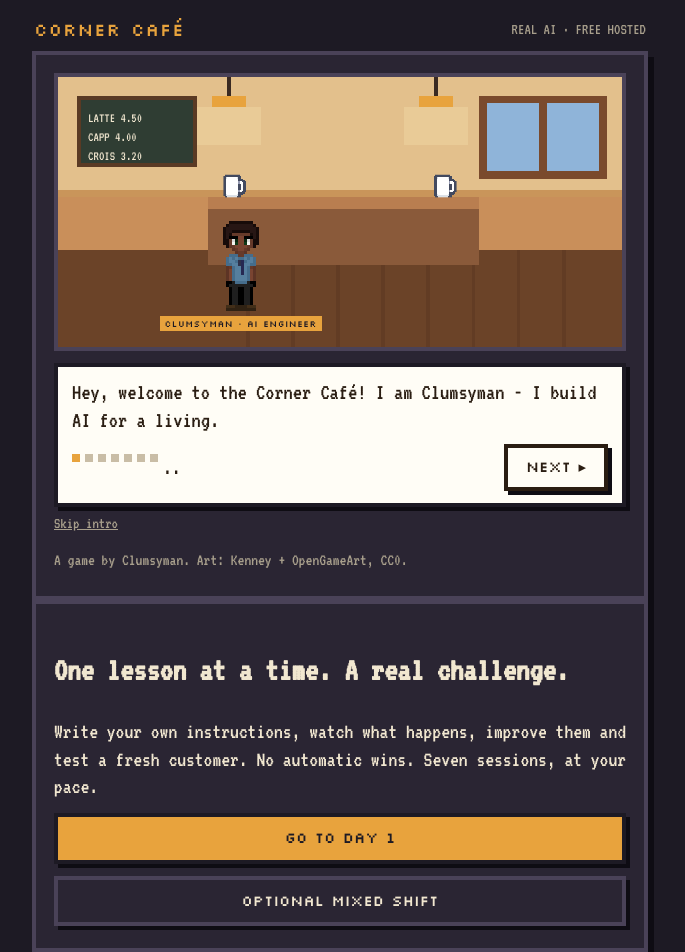
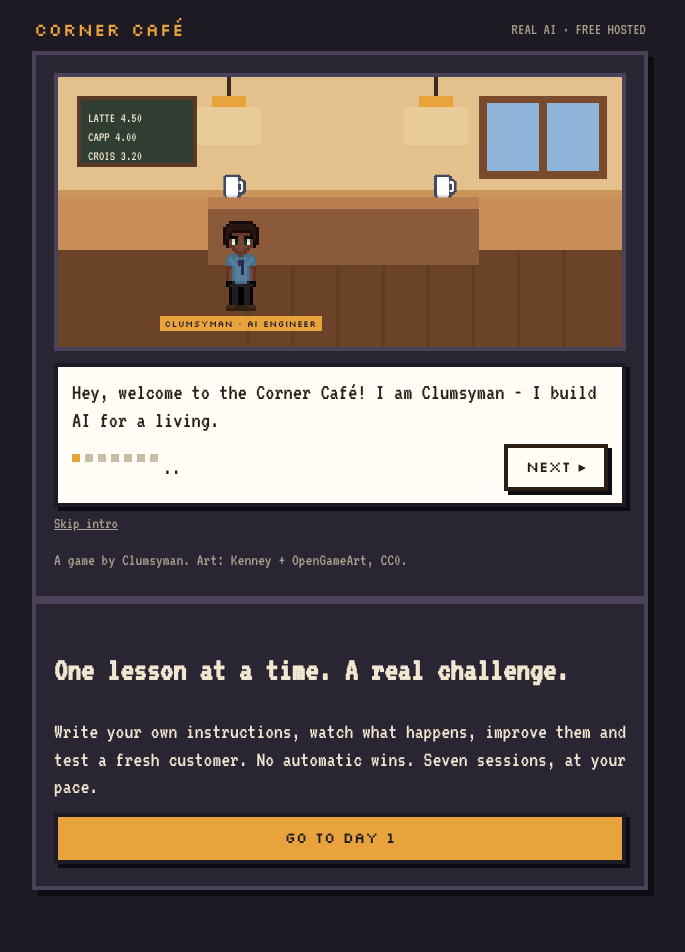
Before and after one commit to a-clumsyman/inference-explainer, a React (Vite) app in the folder cafe/: page / in a window 1280 px wide. Shown: the top 952 px of the page, without its empty margins (300-985 px from the left). After the commit the page ends 902 px from the top, so only its background shows below. Built offline with nearby package versions, Linux system fonts and the light colour scheme.

Commit message:
Make the seven-day journey the only cafe experience

```diff
--- a/cafe/src/Curriculum.tsx
+++ b/cafe/src/Curriculum.tsx
@@ -23,7 +23,7 @@ function Playback({attempt}:{attempt:Attempt}){
  useEffect(()=>{player.setIdx(0);player.resume()},[attempt])
  return <div><Scene shift={[customer]} events={sim.events} idx={player.idx}/><div className="ctl"><button className="btn ghost" onClick={player.paused?player.resume:player.pause}>{player.paused?'Resume animation':'Pause animation'}</button><button className="btn ghost" onClick={player.skip}>Skip animation</button></div></div>
 }
-export function Curriculum({onMixed}:{onMixed:()=>void}){
+export function Curriculum(){
  const [p,setP]=useState<Progress>(()=>{try{return decodeLessonProgress(localStorage.getItem(key))??base()}catch{return base()}})
  const [busy,setBusy]=useState(false),[error,setError]=useState(''),[hint,setHint]=useState(false),[reset,setReset]=useState(false),[notice,setNotice]=useState(''),[sound,setSound]=useState(muted())
  const engine=useMemo(()=>isTest?standIn():hosted(),[])
@@ -55,7 +55,7 @@ export function Curriculum({onMixed}:{onMixed:()=>void}){
  const canContinue=!!current&&current.instructions===p.instructions&&(!gateDay||current.continued)&&assessment?.kind!=='gap'&&understands&&p.checked
  const needsEdit=p.stage==='retry'&&!changed
  const startDisabled=busy||!safeText||needsEdit||(p.day===4&&p.stage==='retry'&&p.prediction.trim().split(/\s+/).length<4)||(p.day===1&&p.stage!=='first'&&!p.noticeAdded)
- if(!p.started)return <main className="wrap"><header className="top"><span className="logo">CORNER CAFÉ</span><span className="tag">{isTest?'STAND-IN, NOT A MODEL':'REAL AI · FREE HOSTED'}</span></header><Story startLabel="Start the seven lessons" onStart={()=>patch({started:true})}/><section className="card"><h2>One lesson at a time. A real challenge.</h2><p>Write your own instructions, watch what happens, improve them and test a fresh customer. No automatic wins. Seven sessions, at your pace.</p><button className="btn" onClick={()=>patch({started:true})}>Go to Day 1</button><button className="btn ghost" onClick={onMixed}>Optional mixed shift</button></section></main>
+ if(!p.started)return <main className="wrap"><header className="top"><span className="logo">CORNER CAFÉ</span><span className="tag">{isTest?'STAND-IN, NOT A MODEL':'REAL AI · FREE HOSTED'}</span></header><Story startLabel="Start the seven lessons" onStart={()=>patch({started:true})}/><section className="card"><h2>One lesson at a time. A real challenge.</h2><p>Write your own instructions, watch what happens, improve them and test a fresh customer. No automatic wins. Seven sessions, at your pace.</p><button className="btn" onClick={()=>patch({started:true})}>Go to Day 1</button></section></main>
  return <main className="wrap curriculum">
  <header className="top"><span className="logo">CORNER CAFÉ</span><span className="tag">{isTest?'STAND-IN, NOT A MODEL':'REAL AI · FREE HOSTED'}</span><button className="soundbtn" aria-label={sound?'Turn sound on':'Turn sound off'} onClick={()=>{setMuted(!sound);setSound(!sound)}}>{sound?'🔇':'🔊'}</button></header>
  <p className="small" role="status">Game text and progress only. No passwords or personal secrets. {notice}</p>
@@ -81,8 +81,8 @@ export function Curriculum({onMixed}:{onMixed:()=>void}){
  <label className="lesson-check"><input type="checkbox" checked={p.checked} onChange={e=>patch({checked:e.target.checked})}/> I compared the reply, the visible goal and what the café actually did.{assessment?.kind==='human'?' I reviewed the uncertain wording myself; this is not a code-awarded pass.':''}</label>
  {p.stage==='first'?<button className="btn" disabled={busy||!understands||!p.checked} onClick={revise}>Write my improvement</button>:p.stage==='retry'?<button className="btn" disabled={busy||!canContinue||!changed} onClick={fresh}>Test a fresh customer</button>:<><label className="lab" htmlFor="transfer">{lesson.transfer}</label><textarea id="transfer" rows={3} maxLength={800} value={p.transfer} onChange={e=>patch({transfer:e.target.value})}/><button className="btn" disabled={busy||!canContinue||p.transfer.trim().split(/\s+/).length<6} onClick={()=>patch({completed:[...new Set([...p.completed,p.day])]})}>Record this lesson as practised</button><p className="small">This is your reflection, not an AI-graded exam or a guarantee of mastery.</p></>}
  </div>}
- {p.completed.includes(p.day)&&<section className="lesson-finish"><h2>Day {lesson.n} practised</h2><p>You tried it, revised it, checked a fresh request and applied it outside the café. You can repeat any lesson.</p>{p.day<6?<button className="btn" onClick={()=>selectDay(p.day+1)}>Continue to Day {p.day+2}</button>:<><h2>Seven habits to take with you</h2><ul>{LESSONS.map(l=><li key={l.n}>{l.title}</li>)}</ul><p>Practised does not mean mastered or secure. Try these habits on new tasks, check the results, and return when you need practice.</p><button className="btn" onClick={onMixed}>Optional mixed shift</button></>}</section>}
+ {p.completed.includes(p.day)&&<section className="lesson-finish"><h2>Day {lesson.n} practised</h2><p>You tried it, revised it, checked a fresh request and applied it outside the café. You can repeat any lesson.</p>{p.day<6?<button className="btn" onClick={()=>selectDay(p.day+1)}>Continue to Day {p.day+2}</button>:<><h2>Seven habits to take with you</h2><ul>{LESSONS.map(l=><li key={l.n}>{l.title}</li>)}</ul><p>Practised does not mean mastered or secure. Try these habits on new tasks, check the results, and return when you need practice.</p><p>Keep practising here: choose any day above to repeat its challenge, revise your instructions and test a fresh customer.</p></>}</section>}
  </section>
- <section className="card"><button className="btn ghost" disabled={busy} onClick={onMixed}>Optional mixed shift (old café)</button><button className="btn ghost" disabled={busy} onClick={()=>setReset(true)}>Reset lesson progress</button>{reset&&<><p>Clear all seven-day instructions, attempts and progress on this browser? This cannot be undone. Mixed-shift saves are separate.</p><button className="btn" onClick={()=>{setP(base());setReset(false)}}>Reset all seven lessons</button><button className="btn ghost" onClick={()=>setReset(false)}>Keep my progress</button></>}</section>
+ <section className="card"><button className="btn ghost" disabled={busy} onClick={()=>setReset(true)}>Reset lesson progress</button>{reset&&<><p>Clear all seven-day instructions, attempts and progress on this browser? This cannot be undone. This clears only this seven-day journey.</p><button className="btn" onClick={()=>{setP(base());setReset(false)}}>Reset all seven lessons</button><button className="btn ghost" onClick={()=>setReset(false)}>Keep my progress</button></>}</section>
  </main>
 }
```
